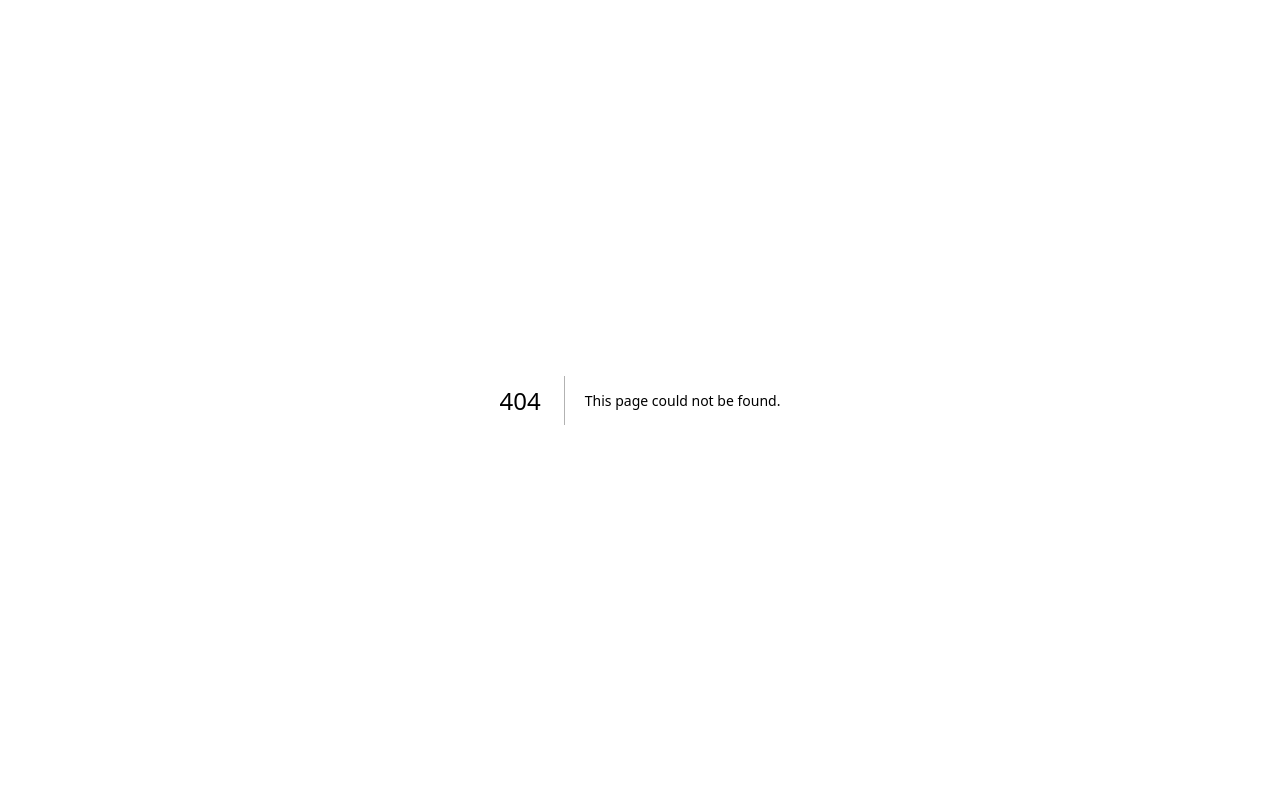
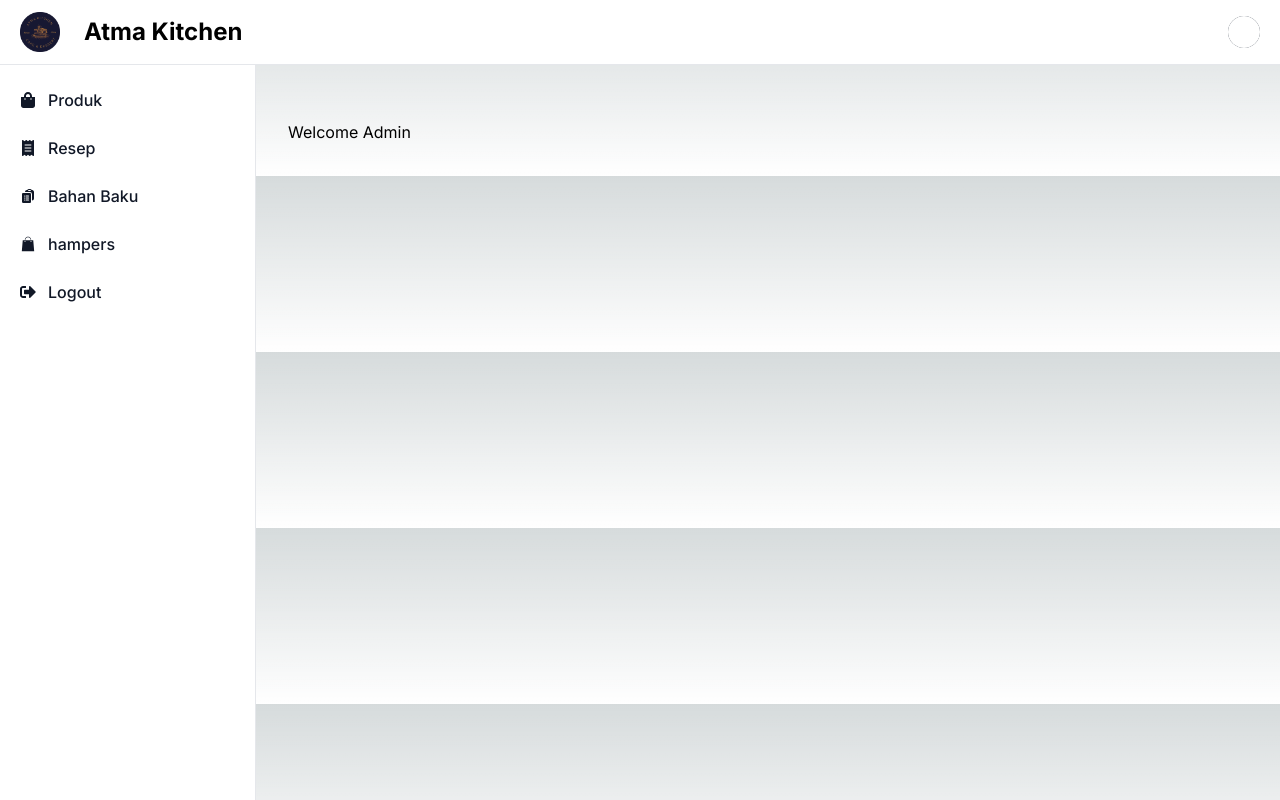
Before and after one commit to RInf0/atma_kitchen_website, a Next.js app: page /dashboard in a window 1280 px wide. Before the commit this address had no page. Built offline with nearby package versions, Linux system fonts and the light colour scheme.

Commit message:
admin template

```diff
--- /dev/null
+++ b/app/components/adminComp/Navbar.jsx
@@ -0,0 +1,123 @@
+import React from "react";
+import Logo from "../../assets/images/logo.png";
+import Image from "next/image";
+
+const Navbar = (props) => {
+  return (
+    <>
+      <nav className="fixed top-0 z-50 w-full bg-white border-b border-gray-200 dark:bg-gray-800 dark:border-gray-700">
+        <div className="px-3 py-3 lg:px-5 lg:pl-3">
+          <div className="flex items-center justify-between">
+            <div className="flex items-center justify-start rtl:justify-end">
+              <button
+                data-drawer-target="logo-sidebar"
+                data-drawer-toggle="logo-sidebar"
+                aria-controls="logo-sidebar"
+                type="button"
+                className="inline-flex items-center p-2 text-sm text-gray-500 rounded-lg sm:hidden hover:bg-gray-100 focus:outline-none focus:ring-2 focus:ring-gray-200 dark:text-gray-400 dark:hover:bg-gray-700 dark:focus:ring-gray-600"
+              >
+                <span className="sr-only">Open sidebar</span>
+                <svg
+                  className="w-6 h-6"
+                  aria-hidden="true"
+                  fill="currentColor"
+                  viewBox="0 0 20 20"
+                  xmlns="http://www.w3.org/2000/svg"
+                >
+                  <path
+                    clipRule="evenodd"
+                    fillRule="evenodd"
+                    d="M2 4.75A.75.75 0 012.75 4h14.5a.75.75 0 010 1.5H2.75A.75.75 0 012 4.75zm0 10.5a.75.75 0 01.75-.75h7.5a.75.75 0 010 1.5h-7.5a.75.75 0 01-.75-.75zM2 10a.75.75 0 01.75-.75h14.5a.75.75 0 010 1.5H2.75A.75.75 0 012 10z"
+                  ></path>
+                </svg>
+              </button>
+              <div className="flex ms-2 md:me-24 gap-6">
+                <Image src={Logo} width={40} height={40} alt="logo" />
+                <span className="self-center text-xl font-bold sm:text-2xl whitespace-nowrap dark:text-white">
+                  Atma Kitchen
+                </span>
+              </div>
+            </div>
+            <div className="flex items-center">
+              <div className="flex items-center ms-3">
+                <div>
+                  <button
+                    type="button"
+                    className="flex text-sm bg-gray-800 rounded-full focus:ring-4 focus:ring-gray-300 dark:focus:ring-gray-600"
+                    aria-expanded="false"
+                    data-dropdown-toggle="dropdown-user"
+                  >
+                    <span className="sr-only">Open user menu</span>
+                    {/* <img className="w-8 h-8 rounded-full" src="https://flowbite.com/docs/images/people/profile-picture-5.jpg" alt="user photo"> */}
+                    <div className="w-8 h-8 rounded-full bg-white"></div>
+                  </button>
+                </div>
+                <div
+                  className="z-50 hidden my-4 text-base list-none bg-white divide-y divide-gray-100 rounded shadow dark:bg-gray-700 dark:divide-gray-600"
+                  id="dropdown-user"
+                >
+                  <div className="px-4 py-3" role="none">
+                    <p
+                      className="text-sm text-gray-900 dark:text-white"
+                      role="none"
+                    >
+                      Neil Sims
+                    </p>
+                    <p
+                      className="text-sm font-medium text-gray-900 truncate dark:text-gray-300"
+                      role="none"
+                    >
+                      neil.sims@flowbite.com
+                    </p>
+                  </div>
+                  <ul className="py-1" role="none">
+                    <li>
+                      <a
+                        href="#"
+                        className="block px-4 py-2 text-sm text-gray-700 hover:bg-gray-100 dark:text-gray-300 dark:hover:bg-gray-600 dark:hover:text-white"
+                        role="menuitem"
+                      >
+                        Dashboard
+                      </a>
+                    </li>
+                    <li>
+                      <a
+                        href="#"
+                        className="block px-4 py-2 text-sm text-gray-700 hover:bg-gray-100 dark:text-gray-300 dark:hover:bg-gray-600 dark:hover:text-white"
+                        role="menuitem"
+                      >
+                        Settings
+                      </a>
+                    </li>
+                    <li>
+                      <a
+                        href="#"
+                        className="block px-4 py-2 text-sm text-gray-700 hover:bg-gray-100 dark:text-gray-300 dark:hover:bg-gray-600 dark:hover:text-white"
+                        role="menuitem"
+                      >
+                        Earnings
+                      </a>
+                    </li>
+                    <li>
+                      <a
+                        href="#"
+                        className="block px-4 py-2 text-sm text-gray-700 hover:bg-gray-100 dark:text-gray-300 dark:hover:bg-gray-600 dark:hover:text-white"
+                        role="menuitem"
+                      >
+                        Sign out
+                      </a>
+                    </li>
+                  </ul>
+                </div>
+              </div>
+            </div>
+          </div>
+        </div>
+      </nav>
+
+      <div className="p-4 sm:ml-64">{props.contet}</div>
+    </>
+  );
+};
+
+export default Navbar;
--- /dev/null
+++ b/app/components/adminComp/Sidebar.jsx
@@ -0,0 +1,78 @@
+import React from "react";
+import { MdDashboard } from "react-icons/md";
+import { FaShoppingBag } from "react-icons/fa";
+import { FaReceipt } from "react-icons/fa6";
+import { HiClipboardDocumentList } from "react-icons/hi2";
+import { GiShoppingBag } from "react-icons/gi";
+import { FaSignOutAlt } from "react-icons/fa";
+
+const Sidebar = () => {
+  return (
+    <aside
+      id="logo-sidebar"
+      className="fixed top-0 left-0 z-40 w-64 h-screen pt-20 transition-transform -translate-x-full bg-white border-r border-gray-200 sm:translate-x-0 dark:bg-gray-800 dark:border-gray-700"
+      aria-label="Sidebar"
+    >
+      <div className="h-full px-3 pb-4 overflow-y-auto bg-white dark:bg-gray-800">
+        <ul className="space-y-2 font-medium">
+          {/* <li>
+              <a
+                href="#"
+                className="flex items-center p-2 text-gray-900 rounded-lg dark:text-white hover:bg-gray-100 dark:hover:bg-gray-700 group"
+              >
+                <MdDashboard className="text-xl" />
+                <span className="ms-3">Dashboard</span>
+              </a>
+            </li> */}
+          <li>
+            <a
+              href="#"
+              className="flex items-center p-2 text-gray-900 rounded-lg dark:text-white hover:bg-gray-100 dark:hover:bg-gray-700 group"
+            >
+              <FaShoppingBag />
+              <span className="flex-1 ms-3 whitespace-nowrap">Produk</span>
+            </a>
+          </li>
+          <li>
+            <a
+              href="#"
+              className="flex items-center p-2 text-gray-900 rounded-lg dark:text-white hover:bg-gray-100 dark:hover:bg-gray-700 group"
+            >
+              <FaReceipt />
+              <span className="flex-1 ms-3 whitespace-nowrap">Resep</span>
+            </a>
+          </li>
+          <li>
+            <a
+              href="#"
+              className="flex items-center p-2 text-gray-900 rounded-lg dark:text-white hover:bg-gray-100 dark:hover:bg-gray-700 group"
+            >
+              <HiClipboardDocumentList />
+              <span className="flex-1 ms-3 whitespace-nowrap">Bahan Baku</span>
+            </a>
+          </li>
+          <li>
+            <a
+              href="#"
+              className="flex items-center p-2 text-gray-900 rounded-lg dark:text-white hover:bg-gray-100 dark:hover:bg-gray-700 group"
+            >
+              <GiShoppingBag />
+              <span className="flex-1 ms-3 whitespace-nowrap">hampers</span>
+            </a>
+          </li>
+          <li>
+            <a
+              href="#"
+              className="flex items-center p-2 text-gray-900 rounded-lg dark:text-white hover:bg-gray-100 dark:hover:bg-gray-700 group"
+            >
+              <FaSignOutAlt />
+              <span className="flex-1 ms-3 whitespace-nowrap">Logout</span>
+            </a>
+          </li>
+        </ul>
+      </div>
+    </aside>
+  );
+};
+
+export default Sidebar;
--- /dev/null
+++ b/app/dashboard/layout.jsx
@@ -0,0 +1,16 @@
+import Navbar from "../components/adminComp/Navbar";
+import Sidebar from "../components/adminComp/Sidebar";
+
+const layout = ({ children }) => {
+  return (
+    <div>
+      <Navbar />
+      <Sidebar />
+      <div class="p-4 sm:ml-64">
+        <div class="p-4 mt-14">{children}</div>
+      </div>
+    </div>
+  );
+};
+
+export default layout;
--- /dev/null
+++ b/app/dashboard/page.jsx
@@ -0,0 +1,9 @@
+const Page = () => {
+  return (
+    <>
+      <h1>Welcome Admin</h1>
+    </>
+  );
+};
+
+export default Page;
```
